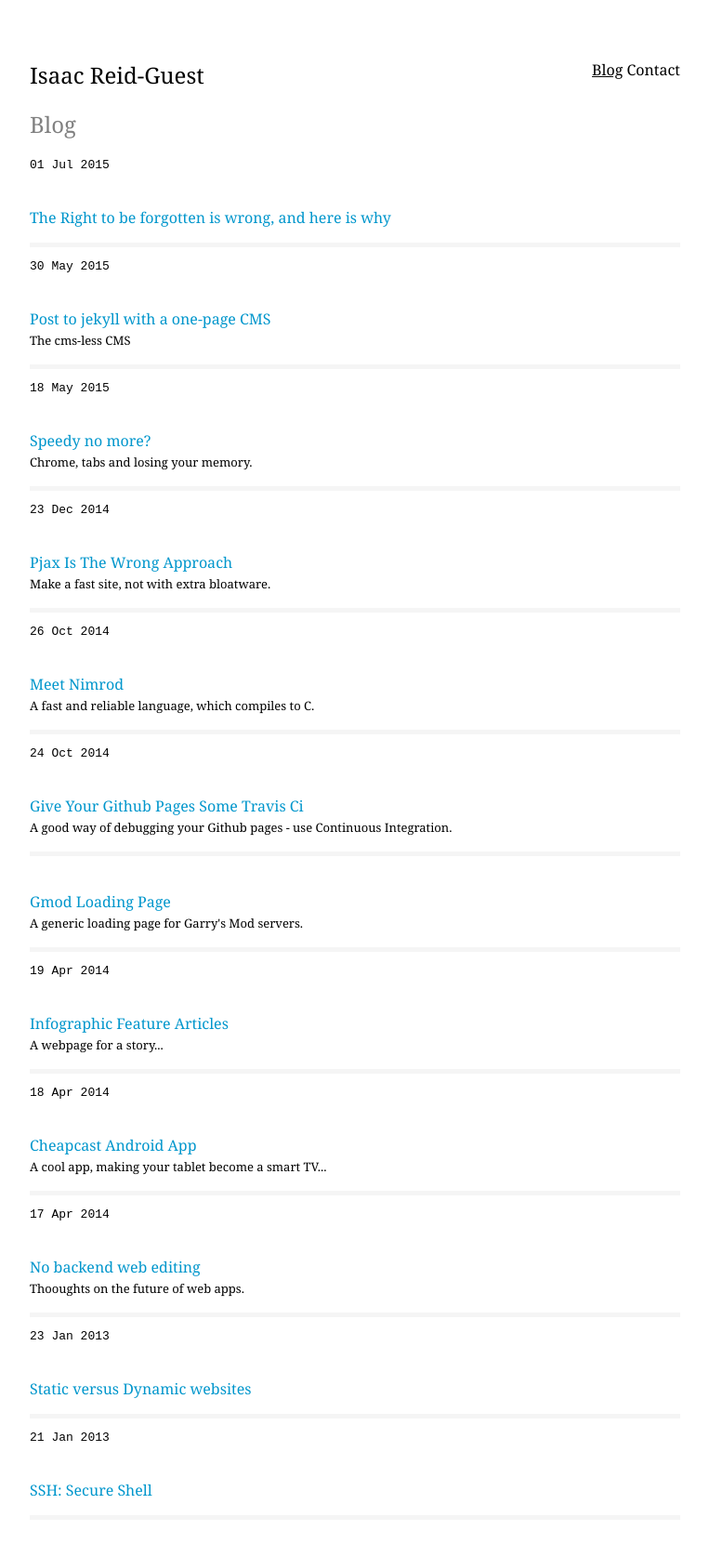
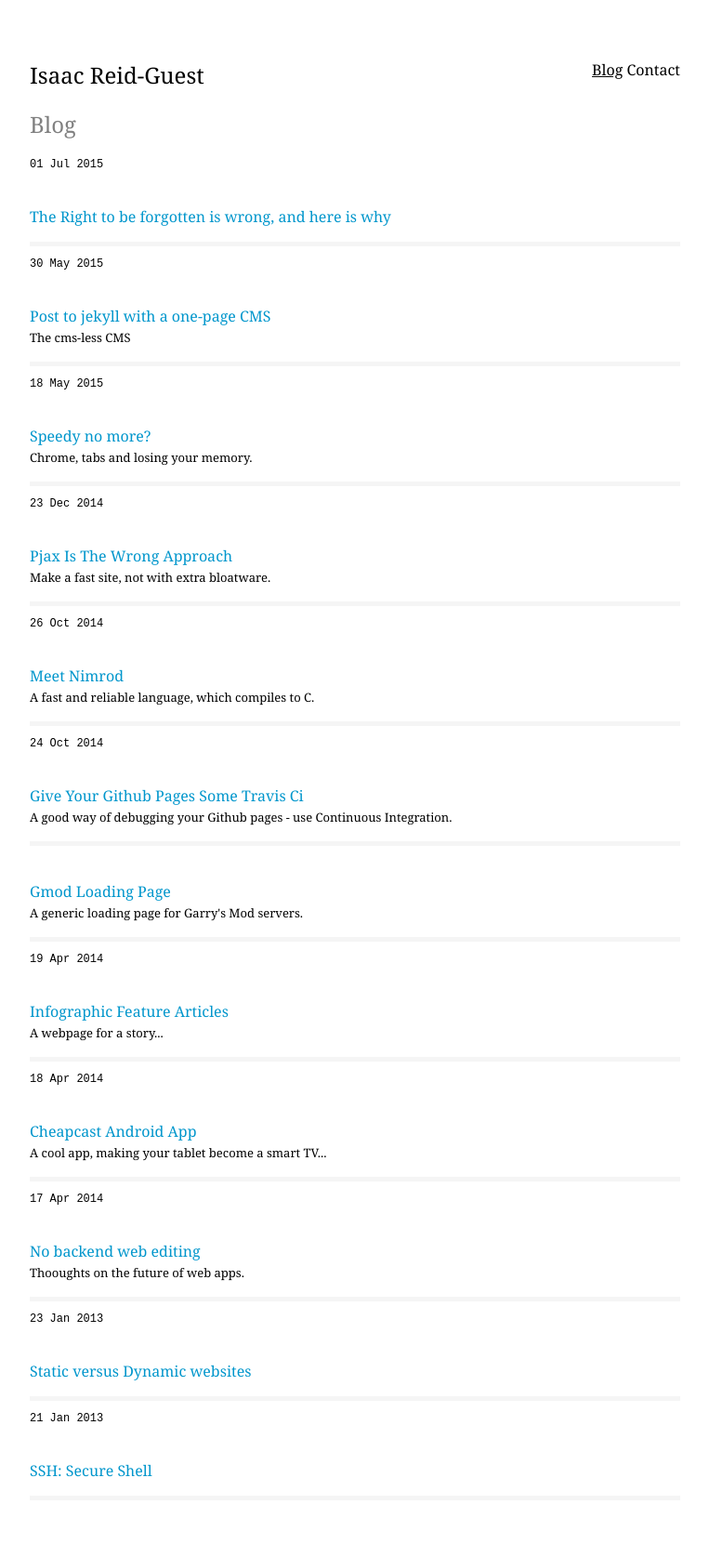
Before and after one commit to ir-g/ir-g.github.io, a Jekyll site: the page built from blog.html, in a window 1280 px wide. Shown: the whole page at 93% size, without its empty margins (258-1021 px from the left). Built offline with Jekyll 4.4.1, drawn with Linux system fonts in a browser that asks for light colours; after the commit the page ends 1654 px from its top, so only the background shows below that.

Commit message:
Update blog.html

```diff
--- a/blog.html
+++ b/blog.html
@@ -12,7 +12,7 @@ title: Blog
     {% capture nday %}{{ post.next.date | date: '%d%m%Y' }}{% endcapture %}
 
     {% if day != nday %}
-        <p class="date font-monospace">{{ post.date | date_to_string }}</p>
+        <p class="date font-small font-monospace">{{ post.date | date_to_string }}</p>
     {% endif %}
       <p>
         <br><a href="{{ post.url }}">{{ post.title }}</a>
```
